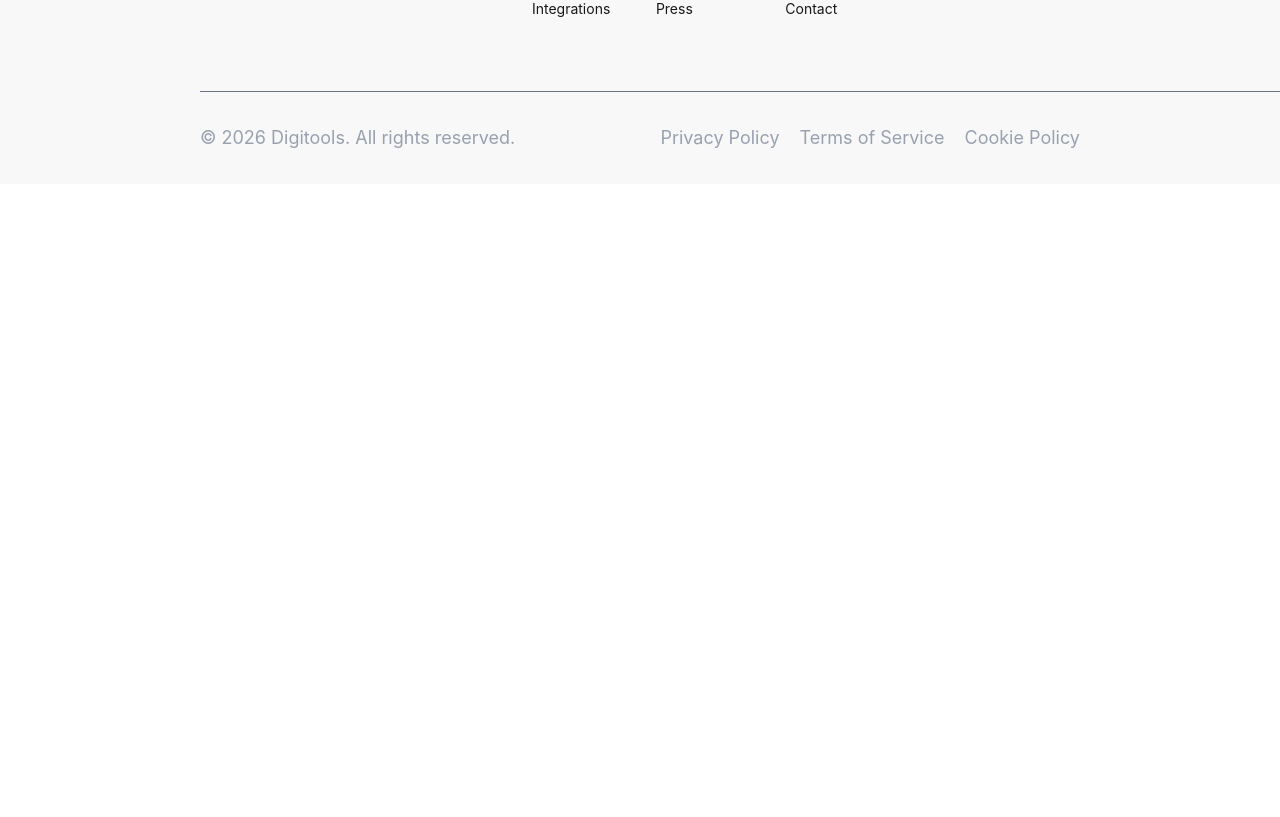
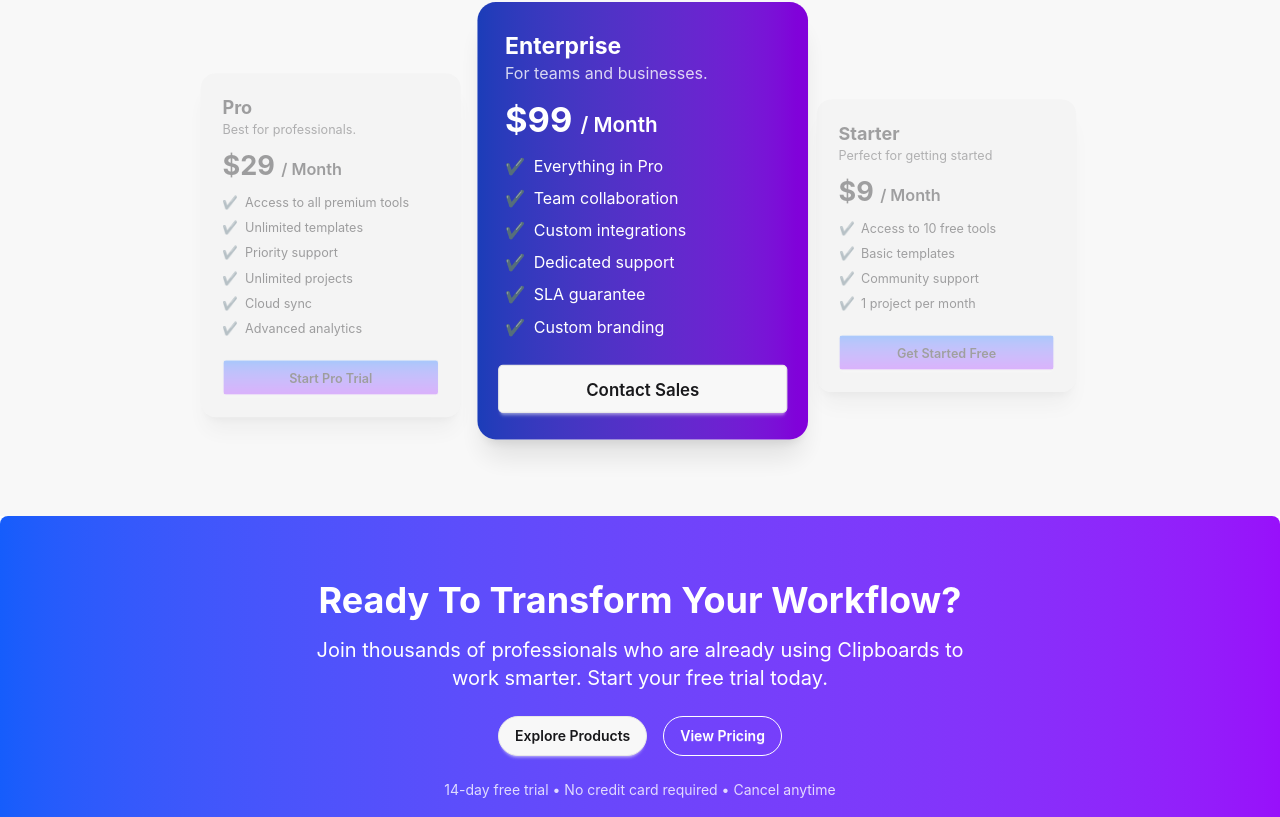
Before and after one commit to shommoKhastagir6224/B13_A6-, a React (Vite) app: page / in a window 1280 px wide. Shown: the part 3503-4320 px from the top of the page. Before the commit the page ends 3687 px from the top, so only its background shows below. Built offline with nearby package versions, Linux system fonts and the light colour scheme.

Commit message:
Home page code ready to use now my next work is cart page setup

```diff
--- a/package.json
+++ b/package.json
@@ -11,6 +11,7 @@
   },
   "dependencies": {
     "@tailwindcss/vite": "^4.2.2",
+    "framer-motion": "^12.38.0",
     "react": "^19.2.4",
     "react-dom": "^19.2.4",
     "react-icons": "^5.6.0",
--- a/src/App.jsx
+++ b/src/App.jsx
@@ -3,6 +3,7 @@ import Banner from "./Componant/Banner";
 import Header from "./Componant/Header";
 import Product_Tool from "./Componant/Product_tool/Product_Tool";
 import Process from "./Componant/Process";
+import Offer from "./Componant/offer";
 import Footer from "./Componant/footer/Footer";
 
 const fetchProduct = async () => {
@@ -19,6 +20,7 @@ function App() {
       <Header />
       <Product_Tool ProductPromise={ProductPromise} />
       <Process />
+      <Offer />
       <Footer />
     </>
   );
--- /dev/null
+++ b/src/Componant/offer.jsx
@@ -0,0 +1,163 @@
+import { useEffect, useState } from "react";
+import { motion, AnimatePresence } from "framer-motion";
+// motion is used in motion.div and motion.button components
+
+const initialCards = [
+  {
+    id: 1,
+    title: "Starter",
+    price: "$9",
+    desc: "Perfect for getting started",
+    description: [
+      "Access to 10 free tools",
+      "Basic templates",
+      "Community support",
+      "1 project per month",
+    ],
+    btn_card: "Get Started Free",
+  },
+  {
+    id: 2,
+    title: "Pro",
+    price: "$29",
+    desc: "Best for professionals.",
+    description: [
+      "Access to all premium tools",
+      "Unlimited templates",
+      "Priority support",
+      "Unlimited projects",
+      "Cloud sync",
+      "Advanced analytics",
+    ],
+    btn_card: "Start Pro Trial",
+  },
+  {
+    id: 3,
+    title: "Enterprise",
+    price: "$99",
+    desc: "For teams and businesses.",
+    description: [
+      "Everything in Pro",
+      "Team collaboration",
+      "Custom integrations",
+      "Dedicated support",
+      "SLA guarantee",
+      "Custom branding",
+    ],
+    btn_card: "Contact Sales",
+  },
+];
+
+const Offer = () => {
+  const [cards, setCards] = useState(initialCards);
+
+  useEffect(() => {
+    const interval = setInterval(() => {
+      setCards((prev) => {
+        const updated = [...prev];
+        const first = updated.shift();
+        updated.push(first);
+        return updated;
+      });
+    }, 5000); // 5 sec rotation
+
+    return () => clearInterval(interval);
+  }, []);
+
+  return (
+    <>
+      <div className="py-20 bg-base-200 overflow-hidden">
+        {/* Heading */}
+        <div className="text-center max-w-xl mx-auto mb-36">
+          <h1 className="text-4xl font-bold mb-4">Choose Your Perfect Plan</h1>
+          <p className="text-gray-500">
+            Flexible pricing options designed for individuals and businesses.
+          </p>
+        </div>
+
+        {/* Carousel */}
+        <div className="flex justify-center items-center gap-6 relative flex-wrap md:flex-nowrap">
+          <AnimatePresence mode="popLayout">
+            {cards.map((card, index) => {
+              const isActive = index === 1; // Center card
+
+              return (
+                <motion.div
+                  key={card.id}
+                  layout
+                  initial={{ opacity: 0, y: 40, scale: 0.9 }}
+                  animate={{
+                    opacity: isActive ? 1 : 0.4,
+                    scale: isActive ? 1.15 : 0.9,
+                    y: isActive ? -25 : 0,
+                  }}
+                  transition={{
+                    duration: 2,
+                    ease: [0.25, 1, 0.5, 1],
+                  }}
+                  className={`
+                  card w-72 p-6 shadow-xl rounded-2xl
+                  ${
+                    isActive
+                      ? "bg-linear-to-r from-blue-800 to-purple-700 text-white z-10 shadow-2xl"
+                      : "bg-base-300"
+                  }
+                `}
+                >
+                  <h2 className="text-xl font-bold">{card.title}</h2>
+                  <p className="text-sm opacity-80">{card.desc}</p>
+                  <p className="text-3xl font-bold my-3">
+                    {card.price}{" "}
+                    <span className="text-lg font-semibold">/ Month</span>{" "}
+                  </p>
+
+                  <ul className="space-y-2 mb-6">
+                    {card.description.map((item, i) => (
+                      <li key={i} className="flex items-center gap-2 text-sm">
+                        <span className="text-green-300">✔</span>
+                        {item}
+                      </li>
+                    ))}
+                  </ul>
+
+                  <motion.button
+                    className={`btn w-full ${isActive ? "" : " bg-linear-to-b from-blue-500 to-purple-500"}`}
+                    animate={{ scale: isActive ? 1.05 : 1 }}
+                    transition={{ duration: 0.3 }}
+                  >
+                    {card.btn_card}
+                  </motion.button>
+                </motion.div>
+              );
+            })}
+          </AnimatePresence>
+        </div>
+      </div>
+      <div className="bg-linear-to-r from-blue-600 to-purple-600 text-white py-16 px-6 text-center rounded-lg shadow-lg">
+        {/* Heading */}
+        <h1 className="text-3xl md:text-4xl font-bold mb-4">
+          Ready To Transform Your Workflow?
+        </h1>
+
+        {/* Subheading */}
+        <p className="text-lg md:text-xl mb-6 max-w-2xl mx-auto">
+          Join thousands of professionals who are already using Clipboards to
+          work smarter. Start your free trial today.
+        </p>
+
+        {/* Buttons */}
+        <div className="flex justify-center gap-4 mb-6">
+          <button className=" btn btn-outlin rounded-4xl">Explore Products</button>
+          <button className="btn btn-outline rounded-4xl">View Pricing</button>
+        </div>
+
+        {/* Footer text */}
+        <p className="text-sm opacity-80">
+          14-day free trial • No credit card required • Cancel anytime
+        </p>
+      </div>
+    </>
+  );
+};
+
+export default Offer;
```
Also changed, not shown: 1 other file (tests, documents, lock files or other folders).
